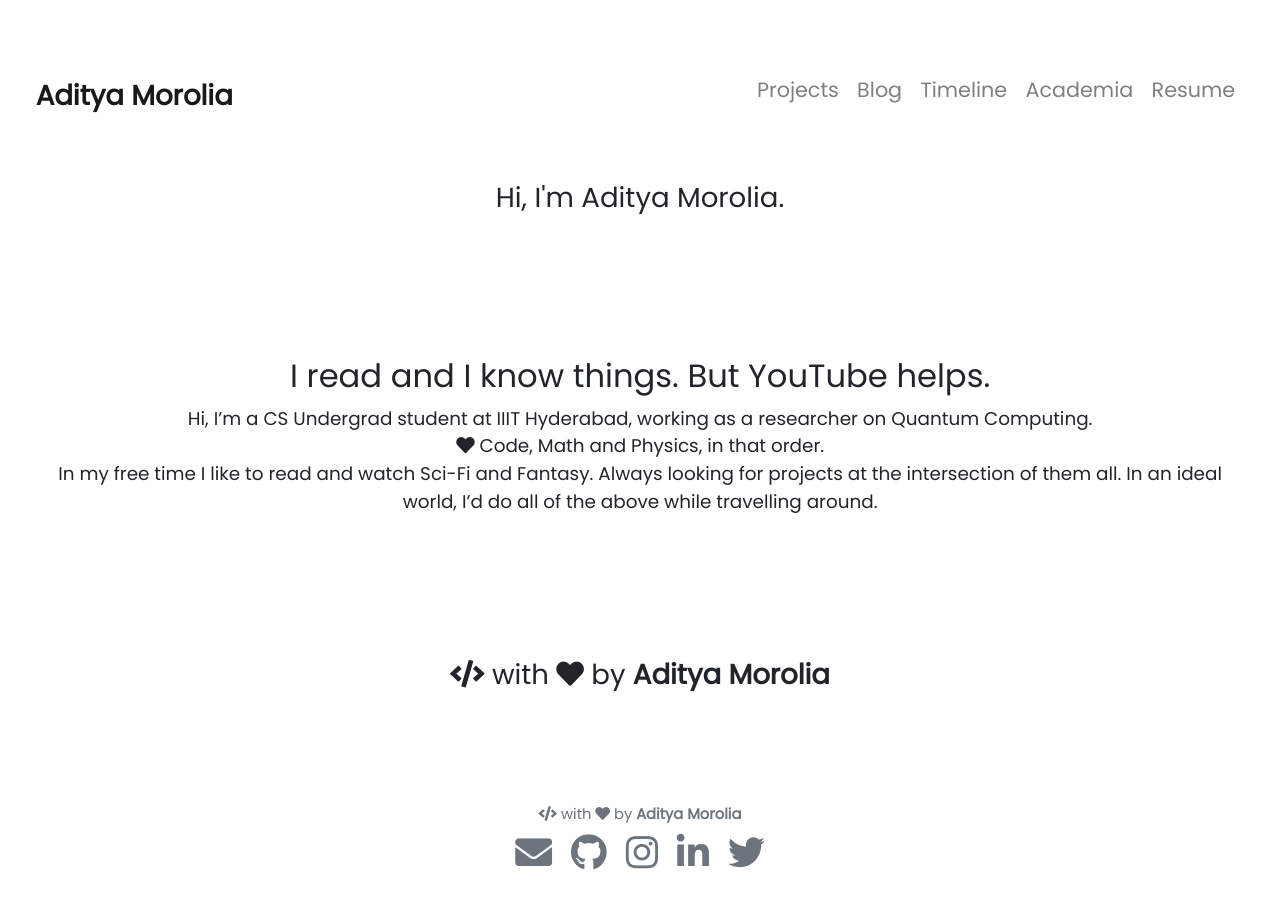
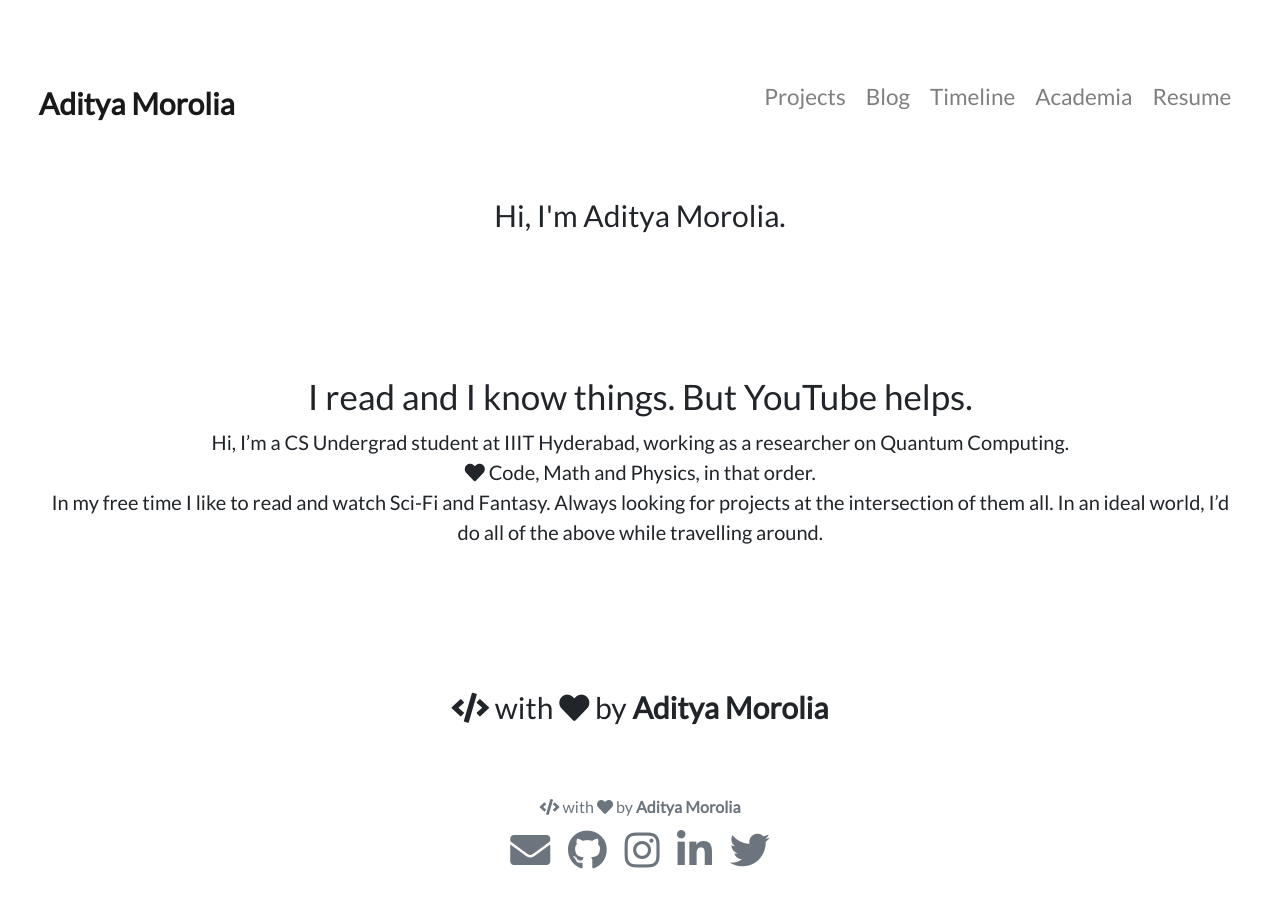
Before and after one commit to TheCharmingSociopath/TheCharmingSociopath.github.io, a Jekyll site: the page built from pages/index.md, in a window 1280 px wide. Built offline with Jekyll 4.4.1, drawn with Linux system fonts in a browser that asks for light colours; nearby versions of some CDN libraries.

Commit message:
Change font from Poppins to Lato

```diff
--- a/_sass/_base.scss
+++ b/_sass/_base.scss
@@ -1,9 +1,9 @@
 html{
-  zoom: 115%;
+  zoom: 125%;
 }
 
 body {
-  font-family: "Poppins", sans-serif;
+  font-family: "Lato", sans-serif;
 }
 
 .badge {
--- a/_sass/main.scss
+++ b/_sass/main.scss
@@ -1,7 +1,7 @@
 @charset "utf-8";
 
 // Custom Fonts
-@import url('https://fonts.googleapis.com/css?family=Poppins');
+@import url('https://fonts.googleapis.com/css?family=Lato');
 
 // Import partials from `sass_dir` (defaults to `_sass`)
 @import "variables",
```
